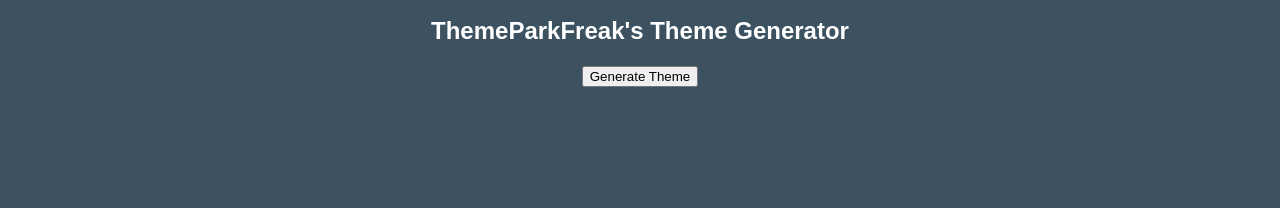
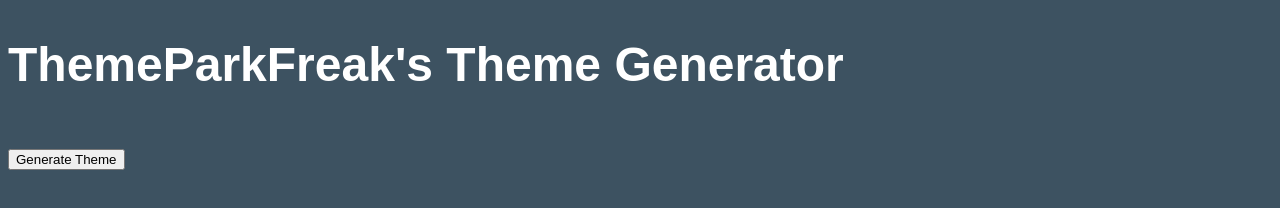
Before and after one commit to ThemeParkFreak/Website, a plain HTML site: page ThemeGenerator.html in a window 1280 px wide. Shown: the part 186-394 px from the top of the page. Drawn offline with Linux system fonts and the light colour scheme.

Commit message:
Update ThemeGenerator.html

```diff
--- a/ThemeGenerator.html
+++ b/ThemeGenerator.html
@@ -32,7 +32,7 @@ a   {
 
 <header>
 <center>
-<div style="font-size: 200%;">
+<div">
 <a href="ThemeGenerator.html"><span style="font-size:150%;">Theme Generator</span></a>
 <a href="index.html"><img src="icon.png" alt="Logo" style="vertical-align:middle; width:175px;height:175px;"></a>
 <a href="CountryGenerator.html"><span style="font-size:150%;">Country Generator</span></a>
@@ -41,8 +41,7 @@ a   {
 
 </header>
 
-<body>
-
+<body style="font-size: 200%;>
 <center>
 <h2>ThemeParkFreak's Theme Generator</h1>
 
```
